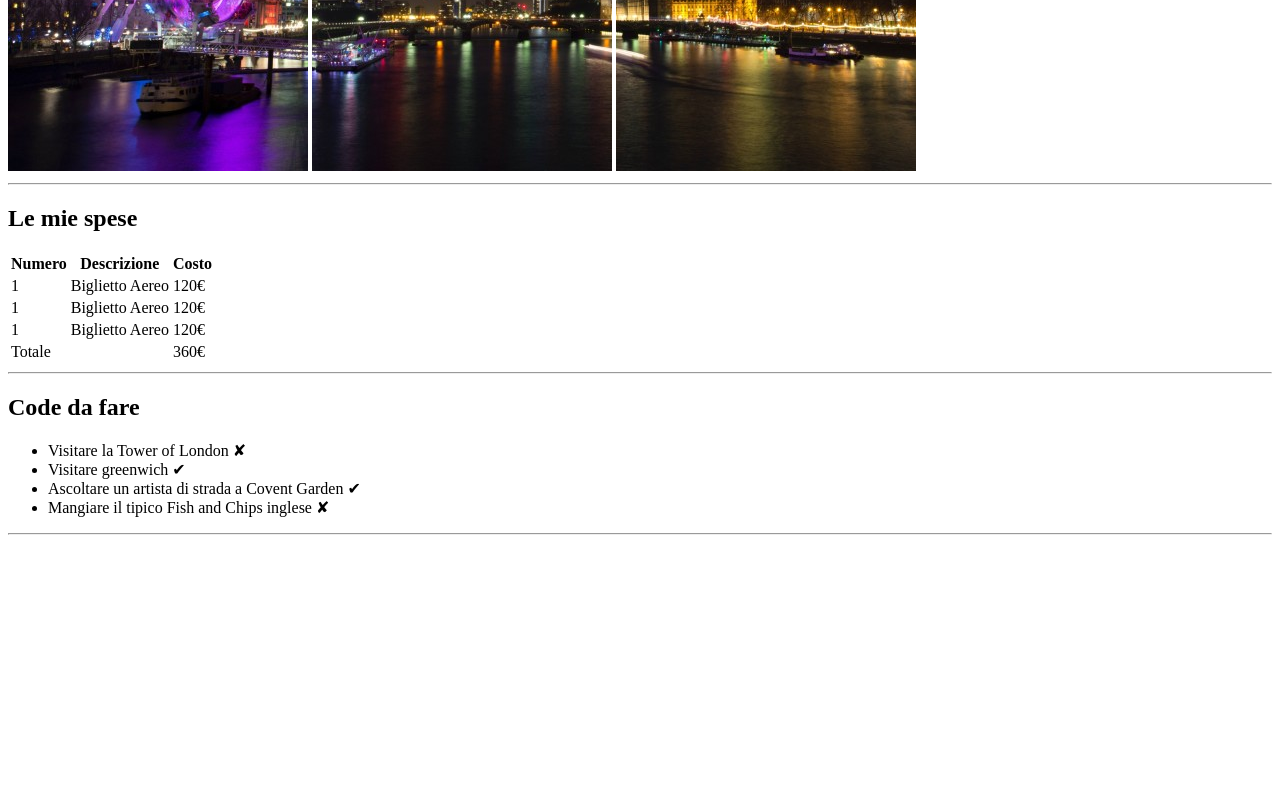
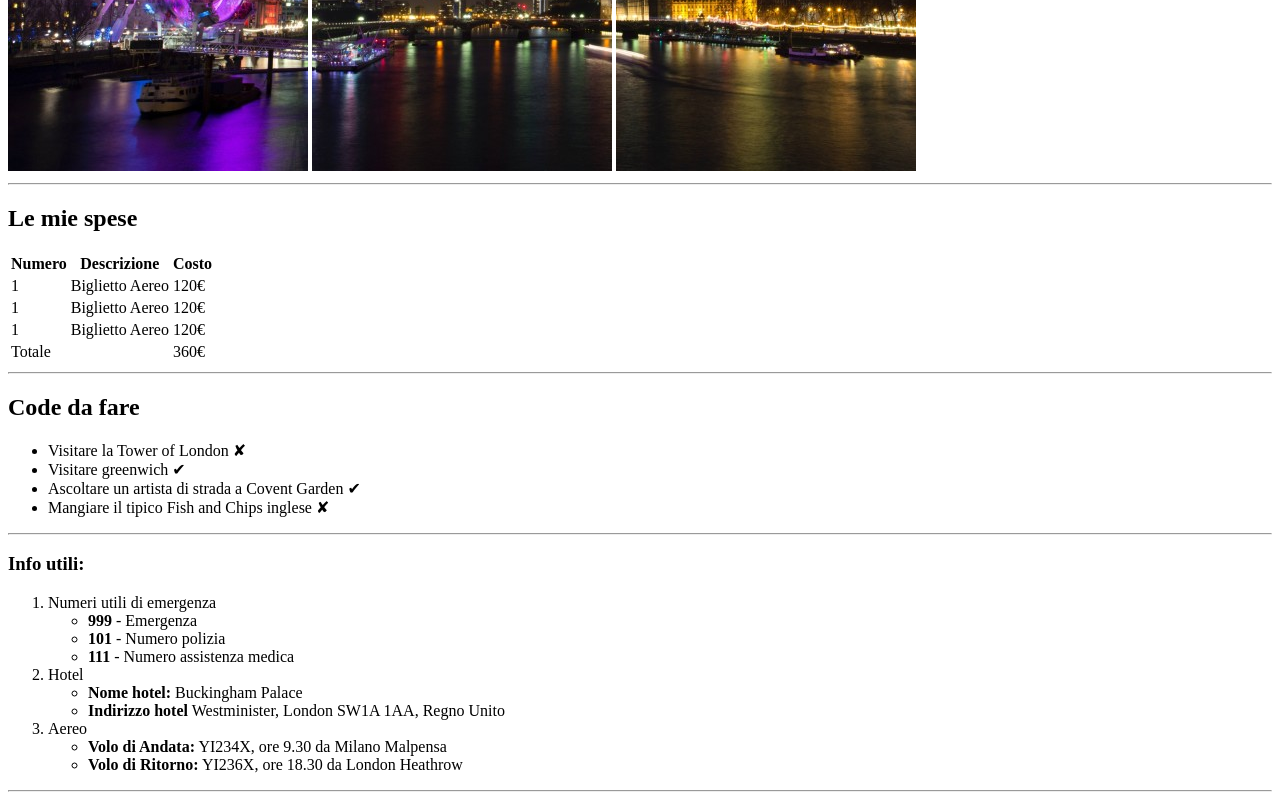
Before and after one commit to sargon17/html-london-trip, a plain HTML site: page index.html in a window 1280 px wide. Shown: the part 509-1309 px from the top of the page. Before the commit the page ends 1052 px from the top, so only its background shows below. Drawn offline with Linux system fonts and the light colour scheme.

Commit message:
added a section of useful information

```diff
--- a/index.html
+++ b/index.html
@@ -7,7 +7,7 @@
     <title>Il mio Viaggio a Londra</title>
 </head>
 <body>
-    <!-- Contenuto principale della paggina -->
+    <!-- Page main content -->
     <main>
         <h1>Il mio Viaggio a Londra</h1>
         <!-- Contenitore immagini London eye -->
@@ -19,7 +19,7 @@
         <hr />
 
 
-        <!-- Container Tabella spese -->
+        <!-- Container Tabella spese/expense table -->
         <div>
             <h2>Le mie spese</h2>
             <table>
@@ -61,7 +61,7 @@
         <hr />
 
 
-         <!-- Container cose da fare -->
+         <!-- Container cose da fare/what to do -->
          <div>
             <h2>Code da fare</h2>
             <ul>
@@ -73,6 +73,32 @@
         </div>
         <hr />
 
+        <!-- Container info utili/useful information -->
+        <div>
+            <h3>Info utili:</h3>
+            <ol>
+                <li>Numeri utili di emergenza
+                    <ul>
+                        <li><strong>999</strong> - Emergenza</li>
+                        <li><strong>101</strong> - Numero polizia</li>
+                        <li><strong>111</strong> - Numero assistenza medica</li>
+                    </ul>
+                </li>
+                <li>Hotel
+                    <ul>
+                        <li><strong>Nome hotel:</strong> Buckingham Palace</li>
+                        <li><strong>Indirizzo hotel</strong> Westminister, London SW1A 1AA, Regno Unito</li>
+                    </ul>
+                </li>
+                <li>Aereo
+                    <ul>
+                        <li><strong>Volo di Andata:</strong> YI234X, ore 9.30 da Milano Malpensa</li>
+                        <li><strong>Volo di Ritorno:</strong> YI236X, ore 18.30 da London Heathrow</li>
+                    </ul>
+                </li>
+            </ol>
+        </div>
+        <hr />
     </main>
 </body>
 </html>
```
